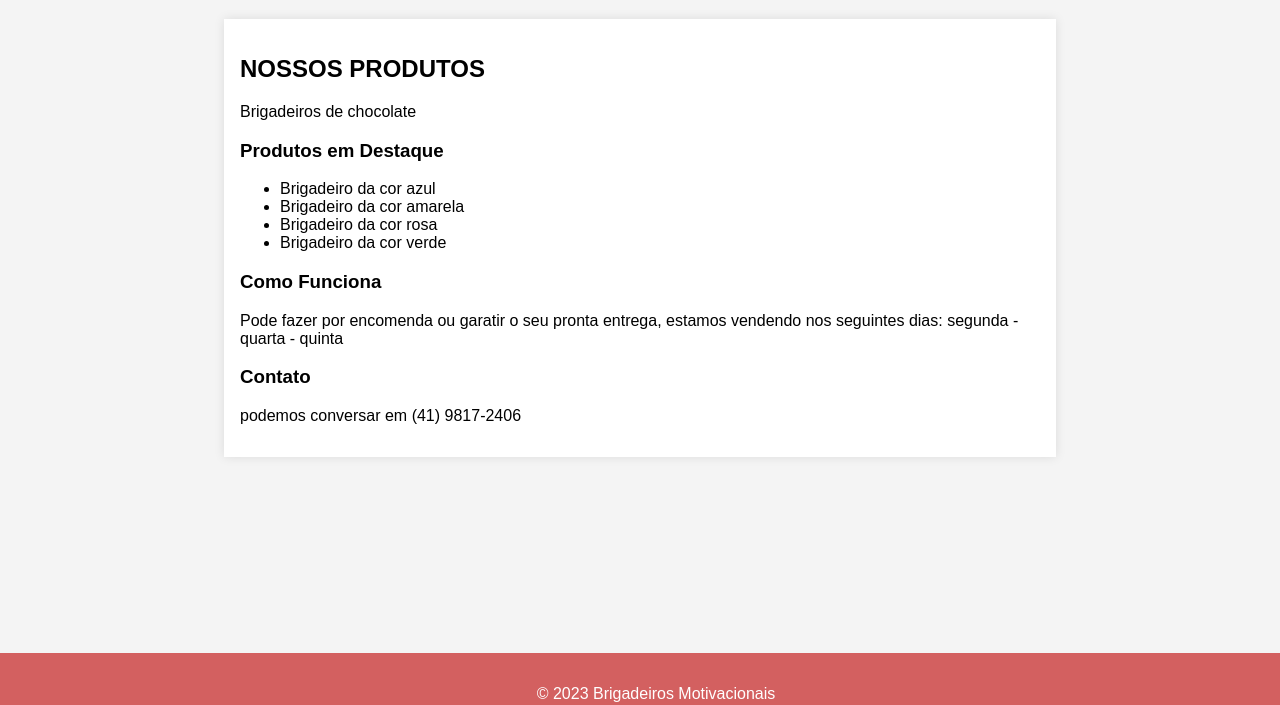
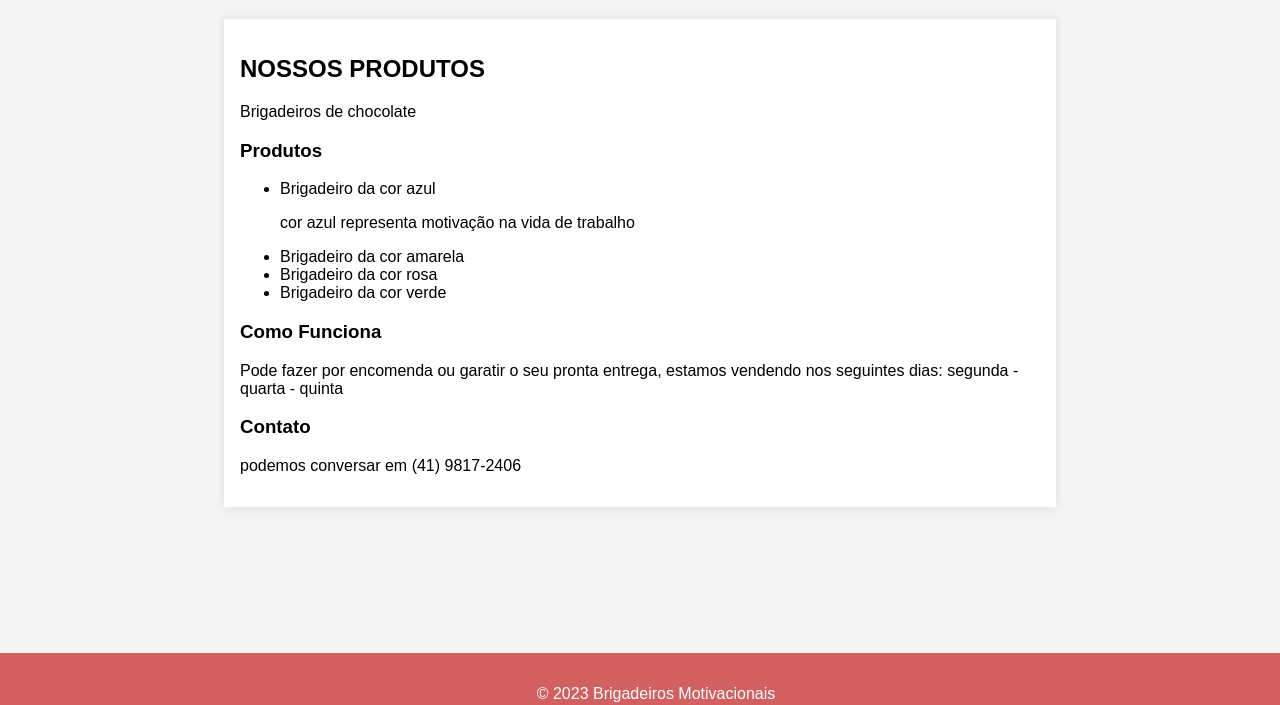
Before and after one commit to gabrieleteixeira/brigadeiromotivacinal, a plain HTML site: page index.html in a window 1280 px wide. Shown: the part 95-800 px from the top of the page. Drawn offline with Linux system fonts and the light colour scheme.

Commit message:
versão dois

```diff
--- a/index.html
+++ b/index.html
@@ -47,9 +47,10 @@
         <p>Brigadeiros de chocolate</p>
         <p></p>
 
-        <h3>Produtos em Destaque</h3>
+        <h3>Produtos</h3>
         <ul>
             <li>Brigadeiro da cor azul</li>
+            <p>cor azul representa motivação na vida de trabalho</p>
             <li>Brigadeiro da cor amarela</li>
             <li>Brigadeiro da cor rosa</li>
             <li>Brigadeiro da cor verde</li>
```
